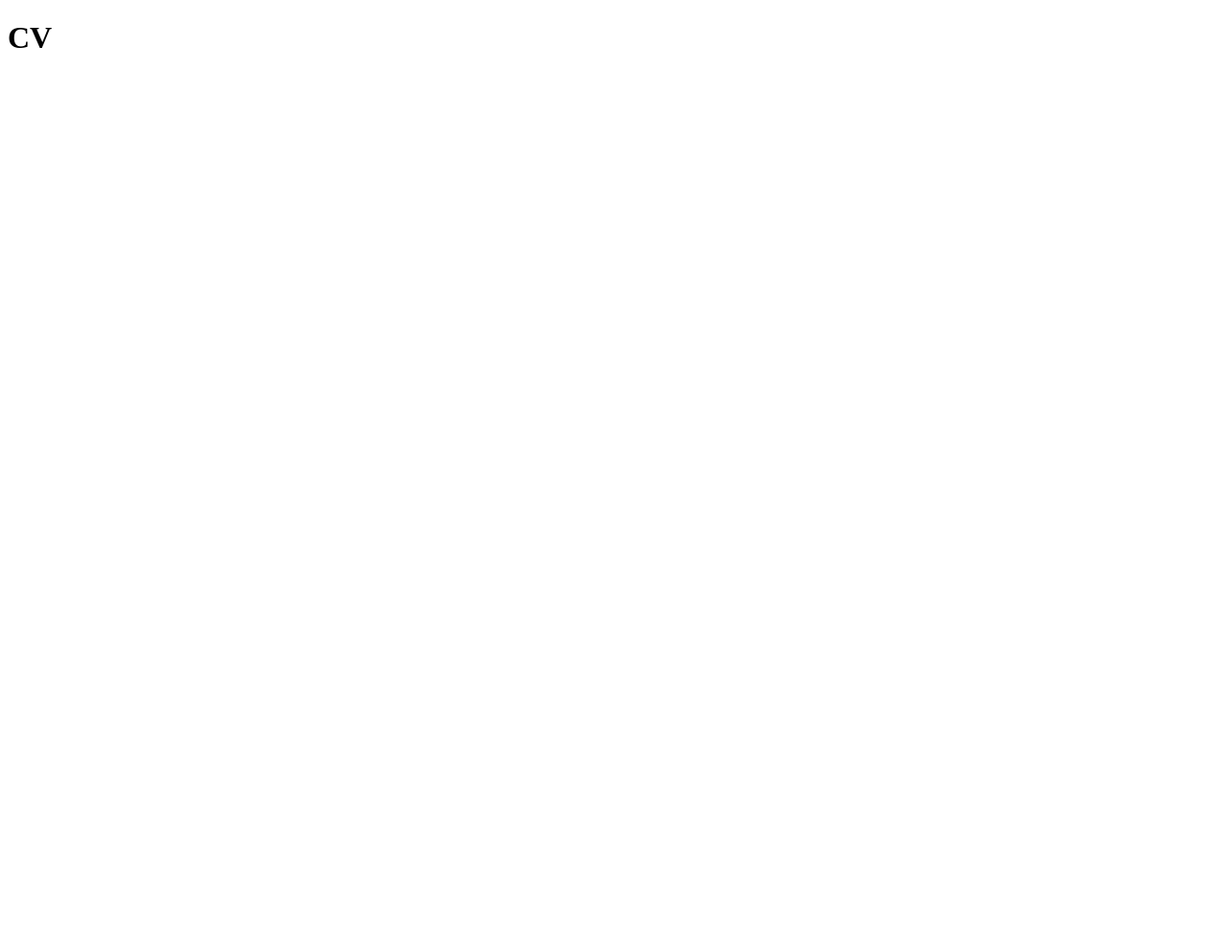
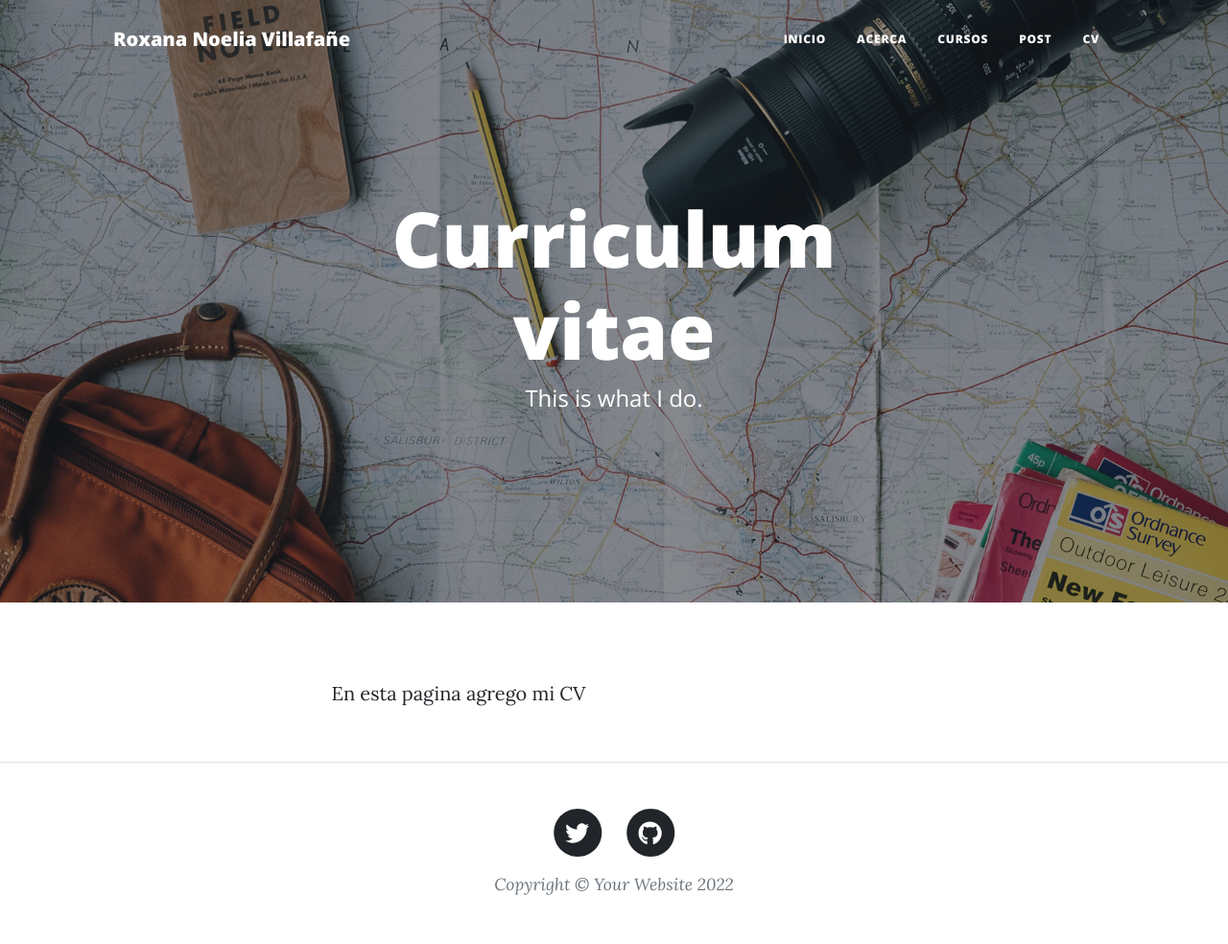
Before and after one commit to data-datum/django-3, a Django app: page /blog/cv/ in a window 1280 px wide. Before the commit the page is almost empty. Shown: the whole page at 96% size. Before the commit the page ends 50 px from the top, so only its background shows below. Run offline with Django 4.2, Linux system fonts and the light colour scheme; some libraries are stand-ins or nearby versions.

Commit message:
cv y post modificado

```diff
--- a/web/blog/templates/blog/cv.html
+++ b/web/blog/templates/blog/cv.html
@@ -2,13 +2,95 @@
 
 <!DOCTYPE html>
 <html lang="en">
-<head>
-    <meta charset="UTF-8">
-    <meta http-equiv="X-UA-Compatible" content="IE=edge">
-    <meta name="viewport" content="width=device-width, initial-scale=1.0">
-    <title>Document</title>
-</head>
-<body>
-    <h1>CV</h1>
-</body>
+    <head>
+        <meta charset="utf-8" />
+        <meta name="viewport" content="width=device-width, initial-scale=1, shrink-to-fit=no" />
+        <meta name="description" content="" />
+        <meta name="author" content="" />
+        <title>Clean Blog - Start Bootstrap Theme</title>
+        <link rel="icon" type="image/x-icon" href="{% static 'assets/favicon.ico' %}" />
+        <!-- Font Awesome icons (free version)-->
+        <script src="https://use.fontawesome.com/releases/v6.1.0/js/all.js" crossorigin="anonymous"></script>
+        <!-- Google fonts-->
+        <link href="https://fonts.googleapis.com/css?family=Lora:400,700,400italic,700italic" rel="stylesheet" type="text/css" />
+        <link href="https://fonts.googleapis.com/css?family=Open+Sans:300italic,400italic,600italic,700italic,800italic,400,300,600,700,800" rel="stylesheet" type="text/css" />
+        <!-- Core theme CSS (includes Bootstrap)-->
+        <link href="{% static 'css/styles.css' %}" rel="stylesheet" />
+    </head>
+    <body>
+        <!-- Navigation-->
+        <nav class="navbar navbar-expand-lg navbar-light" id="mainNav">
+            <div class="container px-4 px-lg-5">
+                <a class="navbar-brand" href="index.html">Roxana Noelia Villafañe</a>
+                <button class="navbar-toggler" type="button" data-bs-toggle="collapse" data-bs-target="#navbarResponsive" aria-controls="navbarResponsive" aria-expanded="false" aria-label="Toggle navigation">
+                    Menu
+                    <i class="fas fa-bars"></i>
+                </button>
+                <div class="collapse navbar-collapse" id="navbarResponsive">
+                    <ul class="navbar-nav ms-auto py-4 py-lg-0">
+                        <li class="nav-item"><a class="nav-link px-lg-3 py-3 py-lg-4" href="{% url 'index' %}">Inicio</a></li>
+                        <li class="nav-item"><a class="nav-link px-lg-3 py-3 py-lg-4" href="{% url 'acerca' %}">Acerca</a></li>
+                        <li class="nav-item"><a class="nav-link px-lg-3 py-3 py-lg-4" href="{% url 'cursos' %}">Cursos</a></li>
+                        <li class="nav-item"><a class="nav-link px-lg-3 py-3 py-lg-4" href="{% url 'post' %}">Post</a></li>
+                        <li class="nav-item"><a class="nav-link px-lg-3 py-3 py-lg-4" href="{% url 'cv' %}">CV</a></li>
+                    </ul>
+                </div>
+            </div>
+        </nav>
+        <!-- Page Header-->
+        <header class="masthead" style="background-image: url('assets/img/about-bg.jpg')">
+            <div class="container position-relative px-4 px-lg-5">
+                <div class="row gx-4 gx-lg-5 justify-content-center">
+                    <div class="col-md-10 col-lg-8 col-xl-7">
+                        <div class="page-heading">
+                            <h1>Curriculum vitae</h1>
+                            <span class="subheading">This is what I do.</span>
+                        </div>
+                    </div>
+                </div>
+            </div>
+        </header>
+        <!-- Main Content-->
+        <main class="mb-4">
+            <div class="container px-4 px-lg-5">
+                <div class="row gx-4 gx-lg-5 justify-content-center">
+                    <div class="col-md-10 col-lg-8 col-xl-7">
+                        <p>En esta pagina agrego mi CV</p>
+                    </div>
+                </div>
+            </div>
+        </main>
+        <!-- Footer-->
+        <footer class="border-top">
+            <div class="container px-4 px-lg-5">
+                <div class="row gx-4 gx-lg-5 justify-content-center">
+                    <div class="col-md-10 col-lg-8 col-xl-7">
+                        <ul class="list-inline text-center">
+                            <li class="list-inline-item">
+                                <a href="#!">
+                                    <span class="fa-stack fa-lg">
+                                        <i class="fas fa-circle fa-stack-2x"></i>
+                                        <i class="fab fa-twitter fa-stack-1x fa-inverse"></i>
+                                    </span>
+                                </a>
+                            </li>
+                            <li class="list-inline-item">
+                                <a href="#!">
+                                    <span class="fa-stack fa-lg">
+                                        <i class="fas fa-circle fa-stack-2x"></i>
+                                        <i class="fab fa-github fa-stack-1x fa-inverse"></i>
+                                    </span>
+                                </a>
+                            </li>
+                        </ul>
+                        <div class="small text-center text-muted fst-italic">Copyright &copy; Your Website 2022</div>
+                    </div>
+                </div>
+            </div>
+        </footer>
+        <!-- Bootstrap core JS-->
+        <script src="https://cdn.jsdelivr.net/npm/bootstrap@5.1.3/dist/js/bootstrap.bundle.min.js"></script>
+        <!-- Core theme JS-->
+        <script src="{% static 'js/scripts.js' %}"></script>
+    </body>
 </html>
```
Also changed, not shown: web/blog/templates/blog/post.html (+0 -8 lines).
